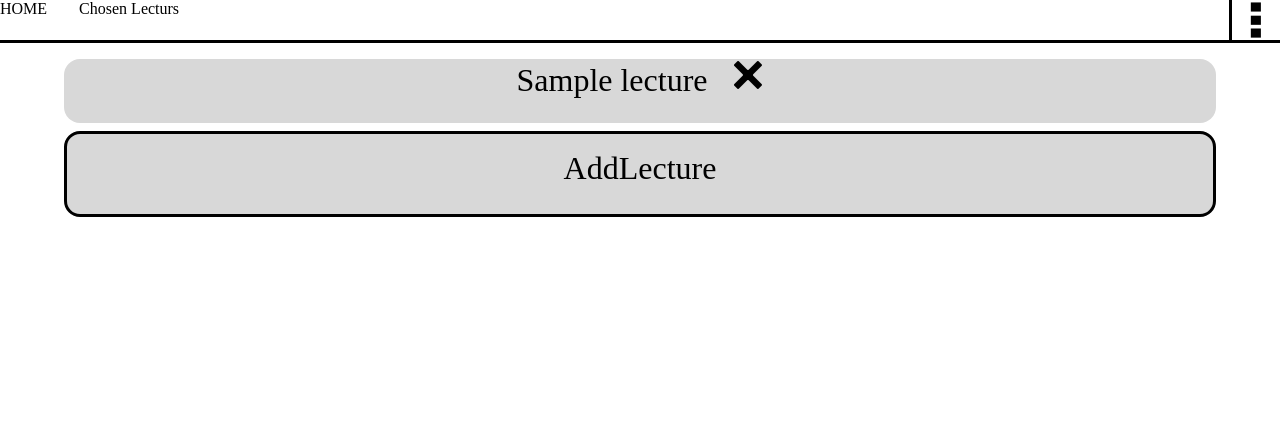
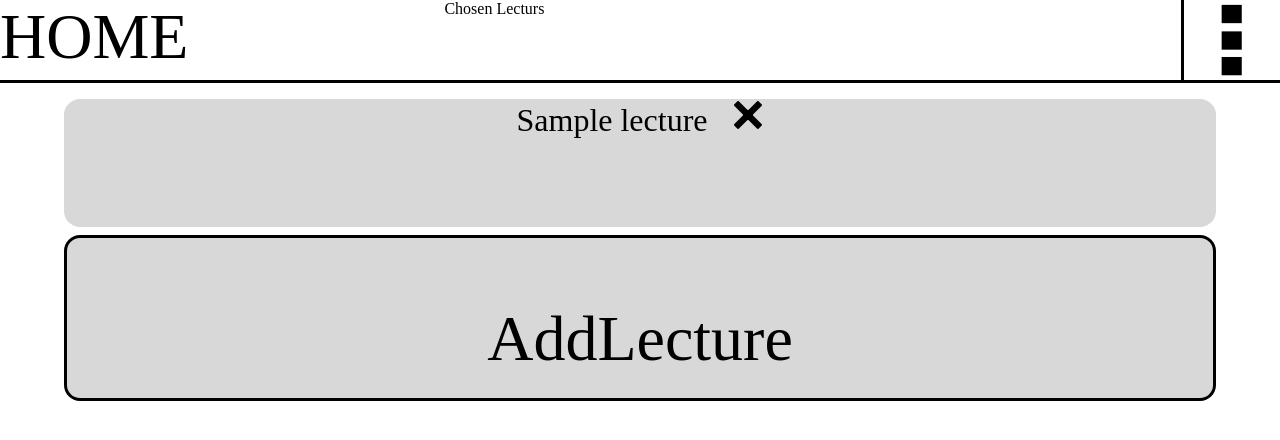
Before and after one commit to albrechtjan/workload, a Django app: page /workload/options/chosenLectures/ in a window 1280 px wide. Shown: the top 440 px of the page. Run offline with Django 3.2, Linux system fonts and the light colour scheme; a user stored in the database is signed in; tables that the repository leaves empty hold one stand-in row (values such as "Sample post").

Commit message:
hectic adjustments to CSS

```diff
--- a/requirements.txt
+++ b/requirements.txt
@@ -1,5 +1,4 @@
 Django==1.6.5
 argparse==1.2.1
-django-shibboleth-remoteuser==0.5
 isoweek==1.3.0
 wsgiref==0.1.2
--- a/server-side/workload/workloadApp/static/workloadApp/default.css
+++ b/server-side/workload/workloadApp/static/workloadApp/default.css
@@ -10,7 +10,7 @@ body{
 
 #header{
 	border-bottom-style: solid;
-	height: 2.5em;
+	height: 5em;
 	width: 100%;
 }
 
@@ -21,33 +21,34 @@ body{
 }
 
 #optionsButton{
-	width: 3em;
+	width: 6em;
 	height: 100%;
 	float: right;
 	border-left-style: solid;
 }
 
 #optionsButtonGraphic{
-	height: 2.5em;
-	width: 3em;
+	height: 5em;
+	width: 6em;
 }
 
 #title{
 	height: 100%;
 	float: left;
-	margin-right: 2em;
+	margin-right: 4em;
 }
 
 #homeButton{
+	font-size: 400%;
 	height: 100%;
 	float: left;
-	margin-right: 2em;
+	margin-right: 4em;
 }
 
 .weekButton{
 	float:left;
-	width: 5em;
-	margin: 0.5em;
+	width: 10em;
+	margin: 1em;
 }
 
 
@@ -61,7 +62,7 @@ body{
 
 
 .button{
-	height: 5em;
+	height: 10em;
 	border-style: solid;
 	text-align: center;
 	background-color: #D8D8D8;
@@ -69,12 +70,12 @@ body{
 }
 
 .buttonText{
-	font-size: 2em;
-	margin-top: 0.5em;
+	font-size: 4em;
+	margin-top: 1em;
 }
 
 .wideItem{
-	height: 4em;
+	height: 8em;
 	text-align: center;
 	margin-left: 5%;
 	margin-right: 5%;
@@ -123,15 +124,15 @@ a{max-width:100%; max-height:100%;
 	overflow: hidden;
 	width: 100%;
 	text-align: center;
-	font-size: 200%;
+	font-size: 400%;
 }
 
 .calendarDates{
-	font-size: 100%;
+	font-size: 200%;
 }
 
 .weekNumber{
 	text-align: center;
 	margin: auto;
-	font-size: 200%;
+	font-size: 300%;
 }
```
Also changed, not shown: 1 other file.
